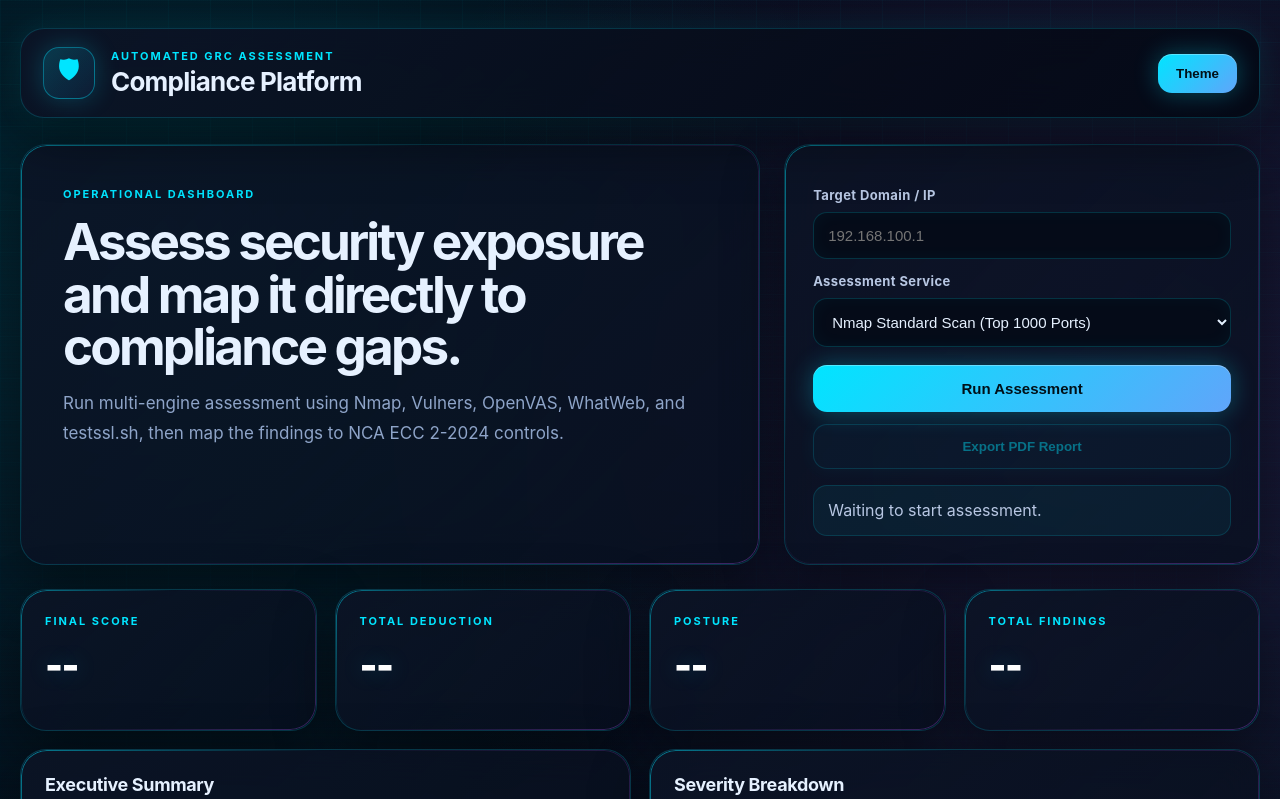
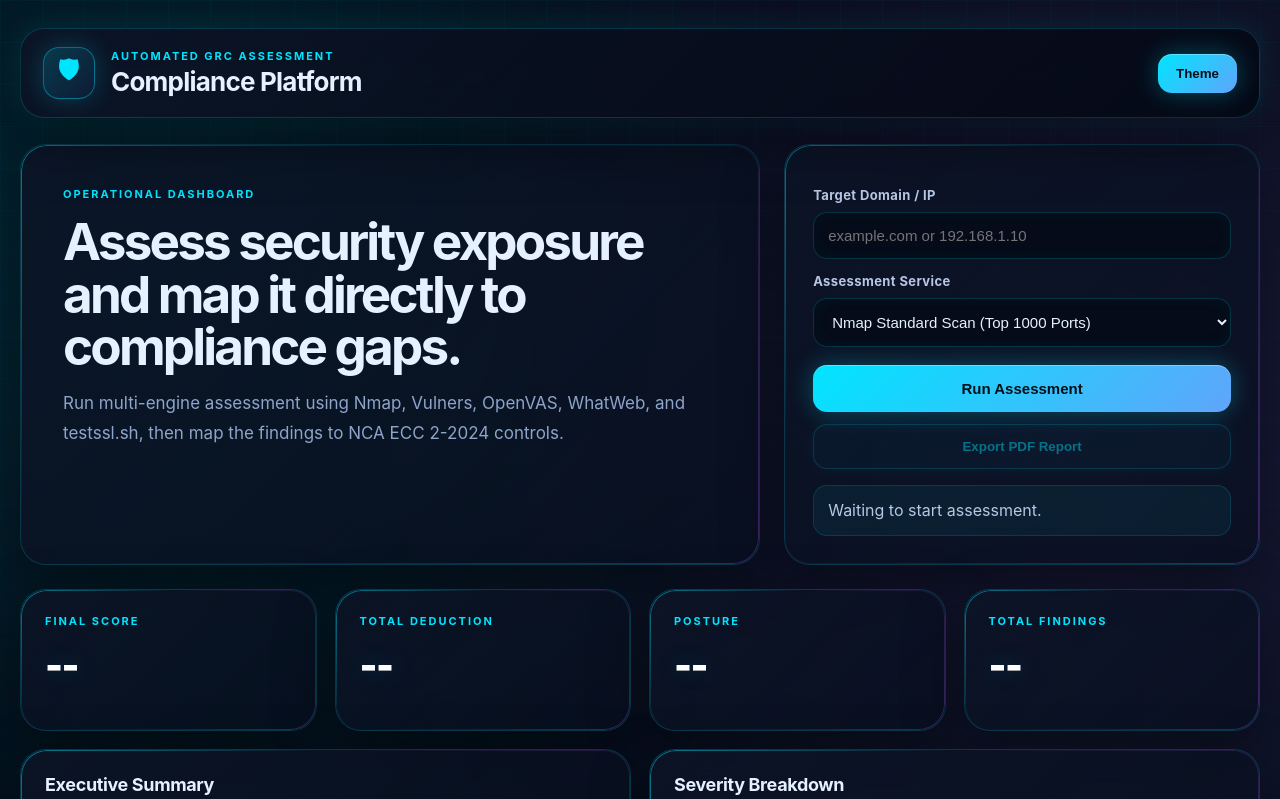
Before and after one commit to modrnaa-cyber/Compliance-Platform, a Flask app: page / in a window 1280 px wide. Shown: the top 799 px of the page. Run offline with Flask 3, Linux system fonts and the light colour scheme; data that the repository does not hold is empty.

Commit message:
Update index.html

```diff
--- a/templates/index.html
+++ b/templates/index.html
@@ -67,7 +67,7 @@
 
             <div class="scan-form-card">
                 <label for="target">Target Domain / IP</label>
-                <input id="target" type="text" placeholder="192.168.100.1">
+                <input id="target" type="text" placeholder="example.com or 192.168.1.10">
 
                 <label for="service_type">Assessment Service</label>
                 <select id="service_type">
```
